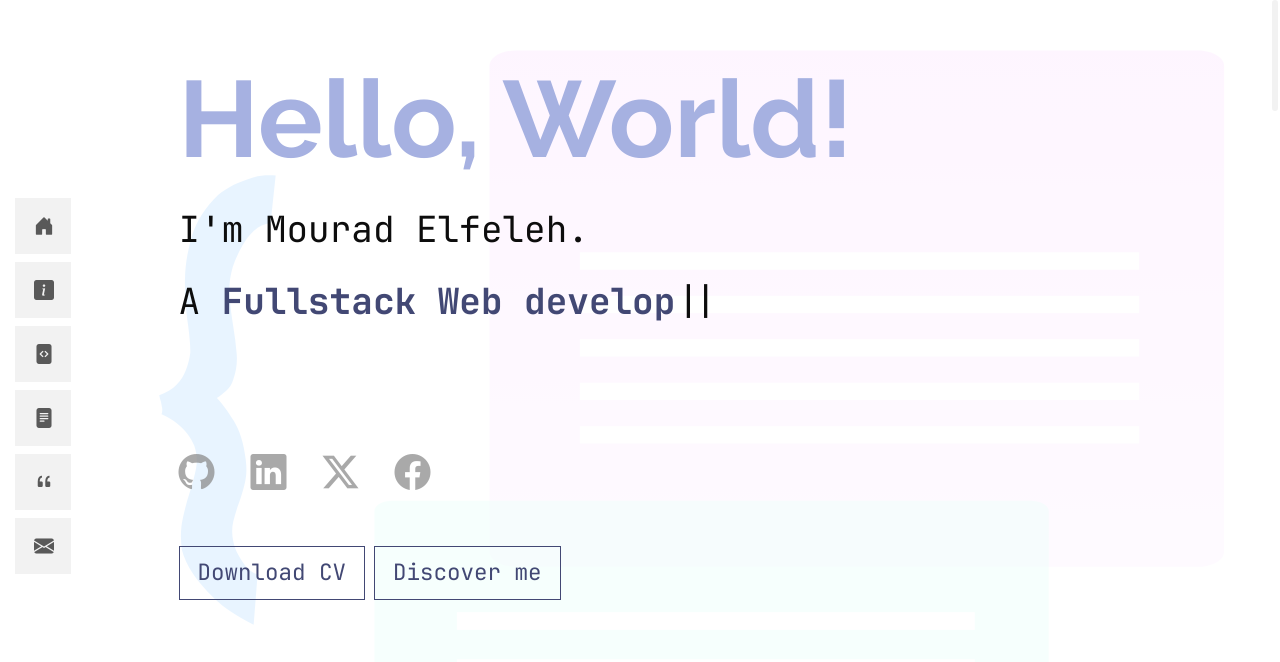
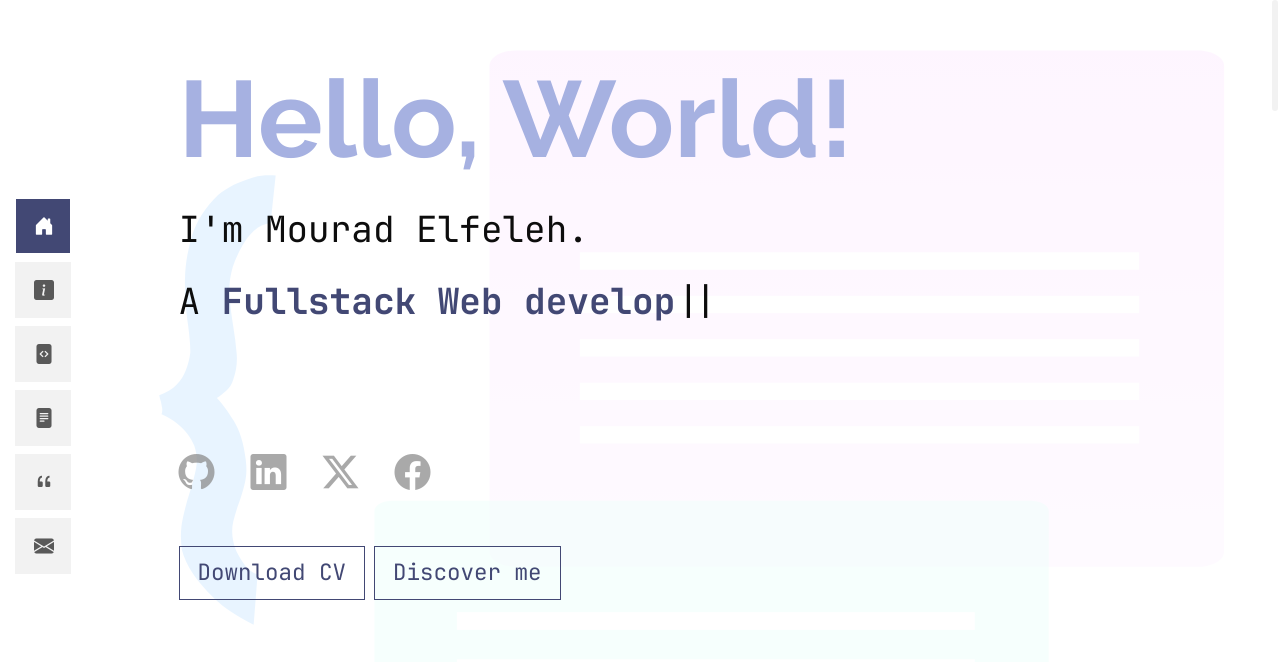
Before and after one commit to felehdev/portfolio-resume-frontend, a React (Vite) app: page / in a window 1280 px wide. Shown: the top 662 px of the page. Built offline with nearby package versions, Linux system fonts and the light colour scheme.

Commit message:
feat: tweak PerfectScrollbar

```diff
--- a/src/App.tsx
+++ b/src/App.tsx
@@ -1,4 +1,4 @@
-import { useEffect, useRef } from "react";
+import { useEffect, useRef, useState } from "react";
 import PerfectScrollbar from "perfect-scrollbar";
 import About from "./components/About";
 import Contact from "./components/Contact";
@@ -12,18 +12,41 @@ import "./assets/styles/main.scss";
 
 const App = () => {
   const wrapper = useRef<HTMLDivElement | null>(null);
-  const heroSection = useRef<HTMLElement | null>(null);
-  const aboutSection = useRef<HTMLElement | null>(null);
-  const skillsSection = useRef<HTMLElement | null>(null);
-  const resumeSection = useRef<HTMLElement | null>(null);
-  const quotesSection = useRef<HTMLElement | null>(null);
-  const contactSection = useRef<HTMLElement | null>(null);
+
+  const [currentSection, setCurrentSection] = useState<string | null>(null);
+
+  const sections = {
+    hero: { label: "Hero", icon: "house", ref: useRef<HTMLElement>(null) },
+    about: { label: "About", icon: "info-circle", ref: useRef(/*<HTMLElement>*/ null) },
+    skills: { label: "Skills", icon: "tools", ref: useRef(/*<HTMLElement>*/ null) },
+    resume: { label: "Resume", icon: "file-earmark-text", ref: useRef(/*<HTMLElement>*/ null) },
+    quotes: { label: "Quotes", icon: "chat-quote", ref: useRef(/*<HTMLElement>*/ null) },
+    contact: { label: "Contact", icon: "envelope", ref: useRef(/*<HTMLElement>*/ null) },
+  };
+
+  const updateNavMenu = () => {
+    if (wrapper.current) {
+      const scrollTop = wrapper.current.scrollTop + 50;
+
+      for (const sectionKey of Object.keys(sections) as Array<keyof typeof sections>) {
+        const sectionRef = sections[sectionKey].ref.current;
+        if (
+          sectionRef &&
+          scrollTop >= sectionRef.offsetTop &&
+          scrollTop < sectionRef.offsetTop + sectionRef.offsetHeight
+        ) {
+          setCurrentSection(sectionKey[0].toUpperCase() + sectionKey.slice(1));
+        }
+      }
+    }
+  };
 
   useEffect(() => {
     let ps: PerfectScrollbar | null = null;
 
     if (wrapper.current) {
       ps = new PerfectScrollbar(wrapper.current);
+      //updateNavMenu();
     }
 
     return () => {
@@ -31,27 +54,17 @@ const App = () => {
         ps.destroy();
       }
     };
-  }, [wrapper]);
+  }, []);
 
   return (
-    <div className="wrapper" ref={wrapper}>
-      <Header
-        wrapper={wrapper}
-        sections={{
-          hero: heroSection,
-          about: aboutSection,
-          skills: skillsSection,
-          resume: resumeSection,
-          quotes: quotesSection,
-          contact: contactSection,
-        }}
-      />
-      <Hero ref={heroSection} />
-      <About ref={aboutSection} />
-      <Skills ref={skillsSection} />
-      <Resume ref={resumeSection} />
-      <Quotes ref={quotesSection} />
-      <Contact ref={contactSection} />
+    <div className="wrapper" ref={wrapper} onScroll={updateNavMenu}>
+      <Header wrapper={wrapper} sections={sections} current={currentSection} />
+      <Hero ref={sections.hero.ref} />
+      <About ref={sections.about.ref} />
+      <Skills ref={sections.skills.ref} />
+      <Resume ref={sections.resume.ref} />
+      <Quotes ref={sections.quotes.ref} />
+      <Contact ref={sections.contact.ref} />
     </div>
   );
 };
--- a/src/assets/styles/components/_navmenu.scss
+++ b/src/assets/styles/components/_navmenu.scss
@@ -4,6 +4,7 @@
 .navmenu {
   padding: 0;
   z-index: 9997;
+  overflow: hidden;
 }
 
 .navmenu ul {
--- a/src/components/About.tsx
+++ b/src/components/About.tsx
@@ -1,6 +1,10 @@
 import { forwardRef } from "react";
 
-const About = forwardRef<HTMLElement, Record<string, never>>((_, ref) => {
+interface AboutProps {
+  ref?: React.Ref<HTMLElement>; // Allows the ref prop
+}
+
+const About = forwardRef<HTMLElement, AboutProps>((_, ref) => {
   return (
     <article id="about" className="about section" ref={ref}>
       <div className="container" data-aos="fade-up">
--- a/src/components/Contact.tsx
+++ b/src/components/Contact.tsx
@@ -1,6 +1,10 @@
 import { forwardRef } from "react";
 
-const Contact = forwardRef<HTMLElement, Record<string, never>>((_, ref) => {
+interface ContactProps {
+  ref?: React.Ref<HTMLElement>; // Allows the ref prop
+}
+
+const Contact = forwardRef<HTMLElement, ContactProps>((_, ref) => {
   return (
     <article id="contact" className="contact section spad" ref={ref}>
       <div className="container">
--- a/src/components/Header.tsx
+++ b/src/components/Header.tsx
@@ -1,20 +1,26 @@
 import { useState } from "react";
 import Button from "./Button";
 
+interface Section {
+  label: string;
+  icon: string;
+  ref: React.RefObject<HTMLElement>;
+}
 interface HeaderProps {
   wrapper: React.RefObject<HTMLDivElement>;
   sections: {
-    hero: React.RefObject<HTMLElement>;
-    about: React.RefObject<HTMLElement>;
-    skills: React.RefObject<HTMLElement>;
-    resume: React.RefObject<HTMLElement>;
-    quotes: React.RefObject<HTMLElement>;
-    contact: React.RefObject<HTMLElement>;
+    hero: Section;
+    about: Section;
+    skills: Section;
+    resume: Section;
+    quotes: Section;
+    contact: Section;
   };
+  current: string | null;
 }
 
-const Header: React.FC<HeaderProps> = ({ wrapper, sections }) => {
-  const [activeButton, setActiveButton] = useState<string | null>(null);
+const Header: React.FC<HeaderProps> = ({ wrapper, sections, current }) => {
+  const [activeButton, setActiveButton] = useState<string | null>("Home");
 
   const handleClick = (name: string) => {
     setActiveButton(name);
@@ -31,8 +37,8 @@ const Header: React.FC<HeaderProps> = ({ wrapper, sections }) => {
               wrapper={wrapper}
               label="Home"
               icon="house-door-fill"
-              sectionRef={sections.hero}
-              isActive={activeButton === "Home"}
+              sectionRef={sections.hero.ref}
+              isActive={activeButton === "Home" || current === "Hero"}
               onClick={handleClick}
             />
           </li>
@@ -41,8 +47,8 @@ const Header: React.FC<HeaderProps> = ({ wrapper, sections }) => {
               wrapper={wrapper}
               label="About"
               icon="info-square-fill"
-              sectionRef={sections.about}
-              isActive={activeButton === "About"}
+              sectionRef={sections.about.ref}
+              isActive={activeButton === "About" || current === "About"}
               onClick={handleClick}
             />
           </li>
@@ -51,8 +57,8 @@ const Header: React.FC<HeaderProps> = ({ wrapper, sections }) => {
               wrapper={wrapper}
               label="Skills"
               icon="file-code-fill"
-              sectionRef={sections.skills}
-              isActive={activeButton === "Skills"}
+              sectionRef={sections.skills.ref}
+              isActive={activeButton === "Skills" || current === "Skills"}
               onClick={handleClick}
             />
           </li>
@@ -61,8 +67,8 @@ const Header: React.FC<HeaderProps> = ({ wrapper, sections }) => {
               wrapper={wrapper}
               label="Resume"
               icon="file-text-fill"
-              sectionRef={sections.resume}
-              isActive={activeButton === "Resume"}
+              sectionRef={sections.resume.ref}
+              isActive={activeButton === "Resume" || current === "Resume"}
               onClick={handleClick}
             />
           </li>
@@ -71,8 +77,8 @@ const Header: React.FC<HeaderProps> = ({ wrapper, sections }) => {
               wrapper={wrapper}
               label="Quotes"
               icon="quote navicon"
-              sectionRef={sections.quotes}
-              isActive={activeButton === "Quotes"}
+              sectionRef={sections.quotes.ref}
+              isActive={activeButton === "Quotes" || current === "Quotes"}
               onClick={handleClick}
             />
           </li>
@@ -81,8 +87,8 @@ const Header: React.FC<HeaderProps> = ({ wrapper, sections }) => {
               wrapper={wrapper}
               label="Contact"
               icon="envelope-fill"
-              sectionRef={sections.contact}
-              isActive={activeButton === "Contact"}
+              sectionRef={sections.contact.ref}
+              isActive={activeButton === "Contact" || current === "Contact"}
               onClick={handleClick}
             />
           </li>
--- a/src/components/Hero.tsx
+++ b/src/components/Hero.tsx
@@ -1,7 +1,11 @@
 import { forwardRef, useEffect, useRef } from "react";
 import Typed from "typed.js";
 
-const Hero = forwardRef<HTMLElement, Record<string, never>>((_, ref) => {
+interface HeroProps {
+  ref?: React.Ref<HTMLElement>; // Allows the ref prop
+}
+
+const Hero = forwardRef<HTMLElement, HeroProps>((_, ref) => {
   const element1 = useRef<HTMLParagraphElement | null>(null);
   const element2 = useRef<HTMLParagraphElement | null>(null);
   const element3 = useRef<HTMLParagraphElement | null>(null);
--- a/src/components/Quotes.tsx
+++ b/src/components/Quotes.tsx
@@ -1,6 +1,10 @@
 import { forwardRef } from "react";
 
-const Quotes = forwardRef<HTMLElement, Record<string, never>>((_, ref) => {
+interface QuotesProps {
+  ref?: React.Ref<HTMLElement>; // Allows the ref prop
+}
+
+const Quotes = forwardRef<HTMLElement, QuotesProps>((_, ref) => {
   return (
     <article className="quotes section" ref={ref}>
       <div className="container" data-aos="fade-up">
--- a/src/components/Resume.tsx
+++ b/src/components/Resume.tsx
@@ -1,6 +1,10 @@
 import { forwardRef } from "react";
 
-const Resume = forwardRef<HTMLElement, Record<string, never>>((_, ref) => {
+interface ResumeProps {
+  ref?: React.Ref<HTMLElement>; // Allows the ref prop
+}
+
+const Resume = forwardRef<HTMLElement, ResumeProps>((_, ref) => {
   return (
     <article className="resume section" ref={ref}>
       <div className="container">
--- a/src/components/Skills.tsx
+++ b/src/components/Skills.tsx
@@ -1,6 +1,10 @@
 import { forwardRef } from "react";
 
-const Skills = forwardRef<HTMLElement, Record<string, never>>((_, ref) => {
+interface SkillsProps {
+  ref?: React.Ref<HTMLElement>; // Allows the ref prop
+}
+
+const Skills = forwardRef<HTMLElement, SkillsProps>((_, ref) => {
   return (
     <article id="skills" className="skills section" ref={ref}>
       <div className="container">
```
